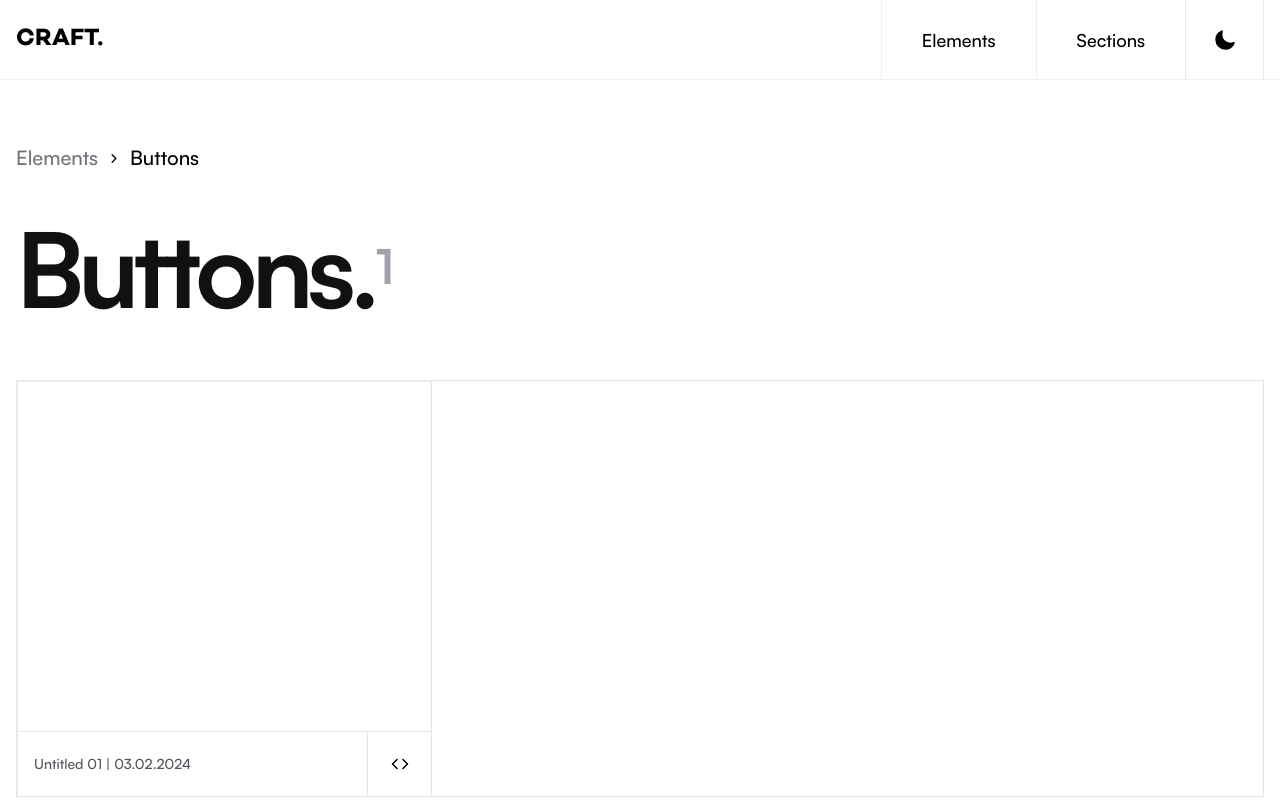
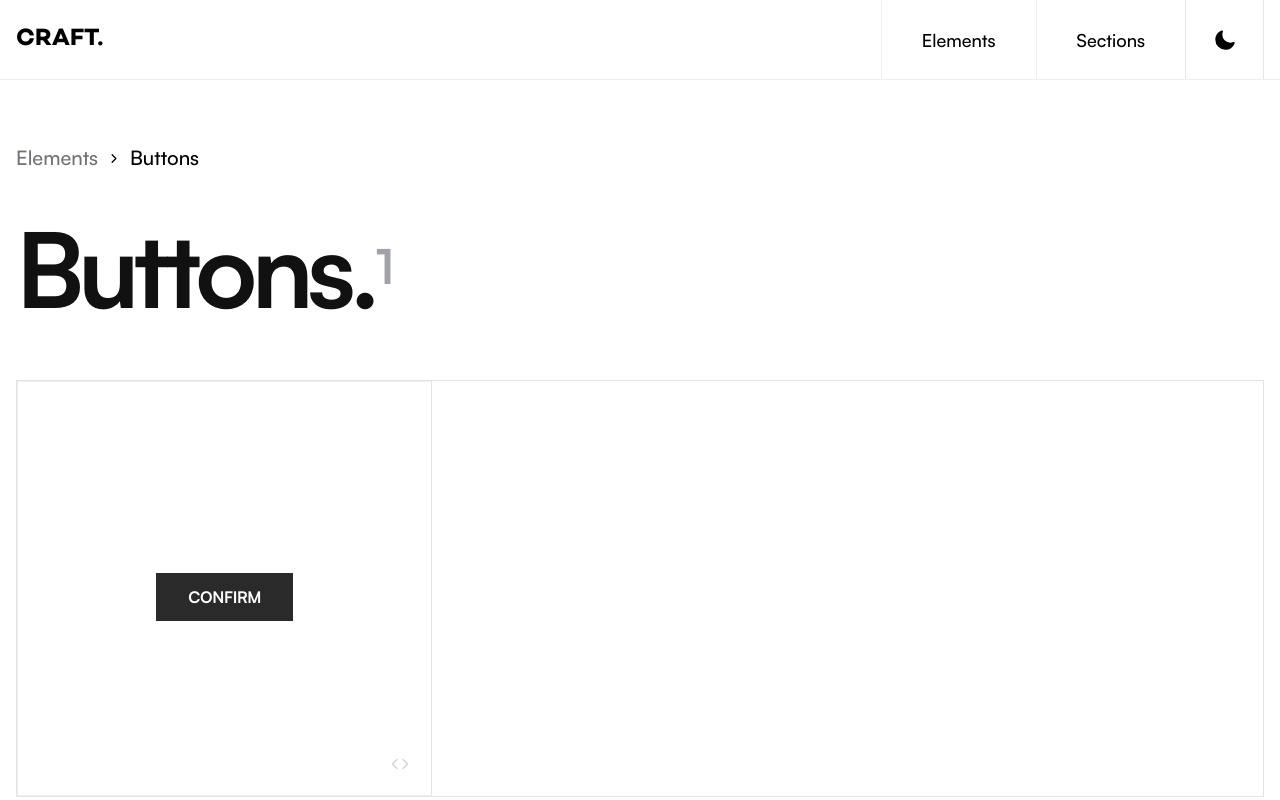
Before and after one commit to Jeff-Maina/craft, a Next.js app: page /elements/buttons in a window 1280 px wide. Shown: the top 800 px of the page. Built offline with nearby package versions, Linux system fonts and the light colour scheme.

Commit message:
Add button one

```diff
--- a/src/app/(pages)/elements/buttons/(examples)/Button001/Button001.tsx
+++ b/src/app/(pages)/elements/buttons/(examples)/Button001/Button001.tsx
@@ -6,10 +6,17 @@ const Button001 = () => {
     <ButtonCard
       date="03.02.2024"
       index={1}
-      className=" border-t border-zinc-200/60 md:border-r-zinc-200 border-r border-l"
+      className="border border-t border-zinc-200/60 md:border-r-zinc-200 border-r border-l"
       codeBlock={codeblock}
     >
-      <button></button>
+
+      <button className="relative px-8 py-3 group/button">
+        <span className="uppercase tracking-tight font-satoshi-bold text-white group-hover/button:text-black transition-colors duration-300">
+          confirm
+        </span>
+        <div className="absolute -z-10 inset-0 w-full h-full bg-[#2a2a2a] opacity-1 group-hover/button:opacity-0 scale-100 group-hover/button:scale-0 transition-all duration-300"></div>
+        <div className="absolute -z-[5] inset-0 w-full h-full border border-[#2a2a2a] scale-125 opacity-0 group-hover/button:scale-100 group-active/button:scale-105 group-hover/button:opacity-100 transition-all duration-300"></div>
+      </button>
     </ButtonCard>
   );
 };
--- a/src/app/(pages)/elements/buttons/(examples)/Button001/codeblock.tsx
+++ b/src/app/(pages)/elements/buttons/(examples)/Button001/codeblock.tsx
@@ -1,50 +1,21 @@
-const javascript: string = `const javascript = "";
-const typescript = "";
-
-export const codeblock = {
-  javascript,
-  typescript,
-};
-const javascript = "";
-const typescript = "";
-
-export const codeblock = {
-  javascript,
-  typescript,
-};const javascript = "";
-const typescript = "";
-
-export const codeblock = {
-  javascript,
-  typescript,
-};const javascript = "";
-const typescript = "";
-
-export const codeblock = {
-  javascript,
-  typescript,
-};const javascript = "";
-const typescript = "";
-
-export const codeblock = {
-  javascript,
-  typescript,
-};const javascript = "";
-const typescript = "";
-
-export const codeblock = {
-  javascript,
-  typescript,
-};
+const javascript: string =
+`<button className="relative px-8 py-3 group/button">
+  <span className="uppercase tracking-tight font-satoshi-bold text-white group-hover/button:text-black transition-colors duration-300">
+    confirm
+  </span>
+  <div className="absolute -z-10 inset-0 w-full h-full bg-[#2a2a2a] opacity-1 group-hover/button:opacity-0 scale-100 group-hover/button:scale-0 transition-all duration-300"></div>
+  <div className="absolute -z-[5] inset-0 w-full h-full border border-[#2a2a2a] scale-125 opacity-0 group-hover/button:scale-100 group-active/button:scale-105 group-hover/button:opacity-100 transition-all duration-300"></div>
+</button>
 `;
 
-const typescript: string = `const javascript: string = "";
-const typescript: string = "";
-
-export const codeblock = {
-  javascript,
-  typescript,
-};
+const typescript: string =
+`<button className="relative px-8 py-3 group/button">
+  <span className="uppercase tracking-tight font-satoshi-bold text-white group-hover/button:text-black transition-colors duration-300">
+    confirm
+  </span>
+  <div className="absolute -z-10 inset-0 w-full h-full bg-[#2a2a2a] opacity-1 group-hover/button:opacity-0 scale-100 group-hover/button:scale-0 transition-all duration-300"></div>
+  <div className="absolute -z-[5] inset-0 w-full h-full border border-[#2a2a2a] scale-125 opacity-0 group-hover/button:scale-100 group-active/button:scale-105 group-hover/button:opacity-100 transition-all duration-300"></div>
+</button>
 `;
 
 export const codeblock = {
--- a/src/app/(pages)/elements/buttons/ButtonLayout.tsx
+++ b/src/app/(pages)/elements/buttons/ButtonLayout.tsx
@@ -34,20 +34,15 @@ const ButtonCard: FC<ButtonProps> = ({
 
   return (
     <article
-      className={`w-full aspect-square  flex flex-col justify-between pt-4 ${className} font-satoshi-medium`}
+      className={`w-full aspect-square  flex flex-col justify-between pt-4 ${className} font-satoshi-medium group/card relative`}
     >
-      <div className="p-4">{children}</div>
-      <div className="flex justify-between w-full items-center border-t">
-        <div className="p-4">
-          <p className="text-zinc-600 text-sm">
-            Untitled 0{index} | {date}
-          </p>
-        </div>
+      <div className="p-4 h-full w-full flex flex-col items-center justify-center">{children}</div>
+      <div className="flex justify-end w-full items-center h-[15%] absolute bottom-0">
         <button
           onClick={toggleModal}
-          className="font-satoshi-medium size-16 border-l border-zinc-200/60 lg:border-zinc-200 grid place-items-center"
+          className="font-satoshi-medium h-full aspect-square grid place-items-center"
         >
-          <Code className="h-[18px] w-[18px]" />
+          <Code className="h-[18px] w-[18px] md:stroke-zinc-300 group-hover/card:stroke-zinc-800 transition-all duration-150" />
         </button>
       </div>
       <CodeModal modalProps={modalProps} />
--- a/src/components/codeblock/CodeModal.tsx
+++ b/src/components/codeblock/CodeModal.tsx
@@ -47,7 +47,7 @@ const CodeModal: FC<ModalProps> = ({ modalProps }) => {
           e.stopPropagation();
           openModal();
         }}
-        className="w-[90%] h-3/4  bg-black max-w-2xl overflow-hidden"
+        className="w-[90%] h-auto transition-all duration-200 max-h-3/4  bg-black max-w-3xl overflow-hidden"
       >
         <header className="w-full flex items-center  border-b border-[#2a2a2a] font-satoshi-medium text-[#555] justify-between">
           <div className="flex items-center text-sm lg:text-base h-12 border-r border-[#2a2a2a]">
@@ -77,10 +77,10 @@ const CodeModal: FC<ModalProps> = ({ modalProps }) => {
         </header>
         <div className="p-3 lg:p-4 h-full pb-10">
           <SyntaxHighlighter
-            // showLineNumbers
+            wrapLines={true}
             language="javascript"
             style={nord}
-            className="codeHighlighter !text-xs md:!text-sm h-full selection:bg-yellow-400 selection:text-black"
+            className="codeHighlighter !text-xs md:!text-sm lg:!text-base h-full selection:bg-yellow-400 selection:text-black"
           >
             {currentLanguage}
           </SyntaxHighlighter>
```
